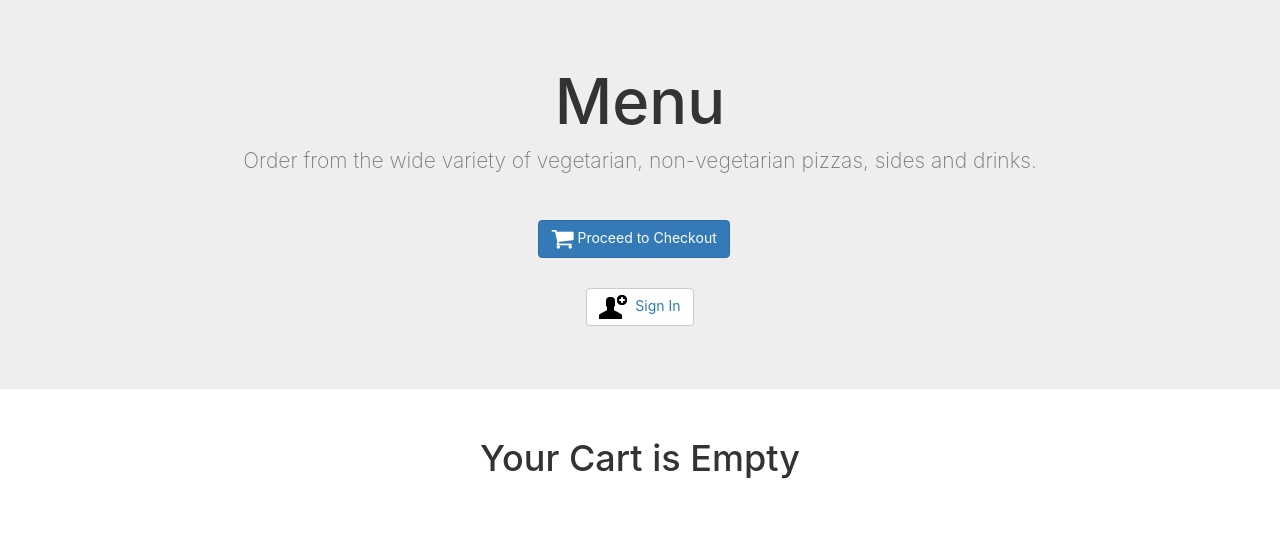
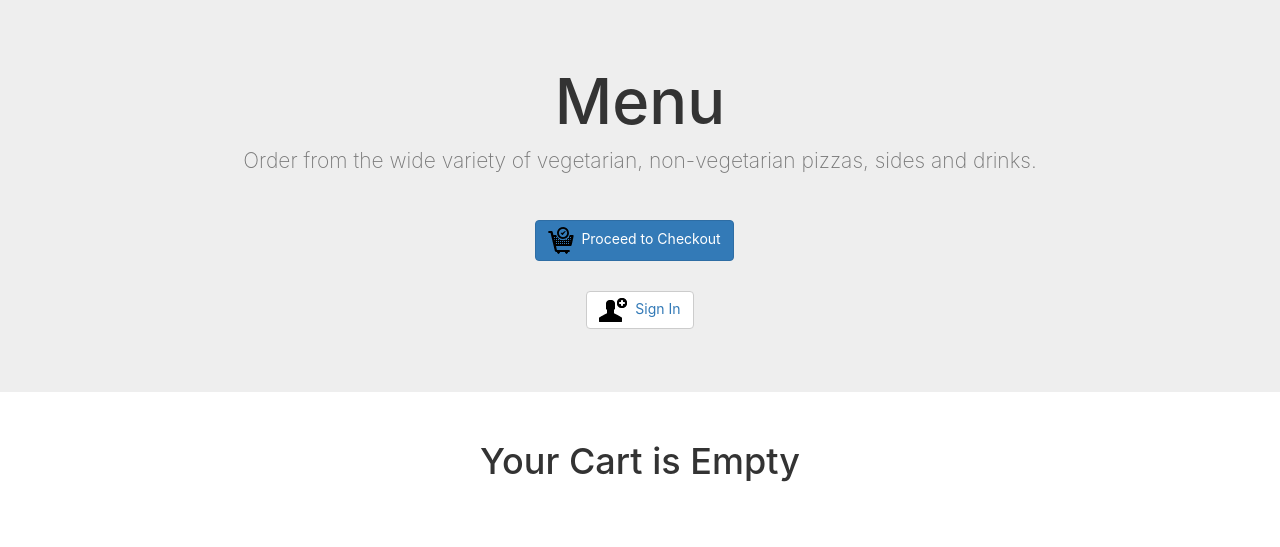
Before and after one commit to apul1421/table-client-side-app-retake, a Django app: page /cart/ in a window 1280 px wide. Shown: the part 75-622 px from the top of the page. Run offline with Django 3.2, Linux system fonts and the light colour scheme; data comes from the database, SQL or seed files in the repository; parts of the project's set-up code (start-up, migrations or seed data) failed here and were passed over; some libraries are stand-ins or nearby versions.

Commit message:
Update base.html

```diff
--- a/src/templates/base.html
+++ b/src/templates/base.html
@@ -34,7 +34,7 @@
       </div>
       <p>
         <br>
-        <a href='{% url "cart" %}' id="topmost_button_left" class="btn btn-primary topmost_button_left"><i class="fa fa-shopping-cart fa-navbar-cart" style="font-size: 1.7em;"></i>&nbsp;Proceed to Checkout</a>
+        <a href='{% url "cart" %}' id="topmost_button_left" class="btn btn-primary topmost_button_left"><img src="{% static 'img/glyphicons-540-cart-tick.png' %}">&nbsp;&nbsp;Proceed to Checkout</a>
         &nbsp;<br class="gap"><br class="gap">
         <button type="button" class="btn btn-default"><a href="#" id="topmost_button_right"><img src="{% static 'img/glyphicons-7-user-add.png' %}">&nbsp; Sign In</a></button>
       </p>
```
